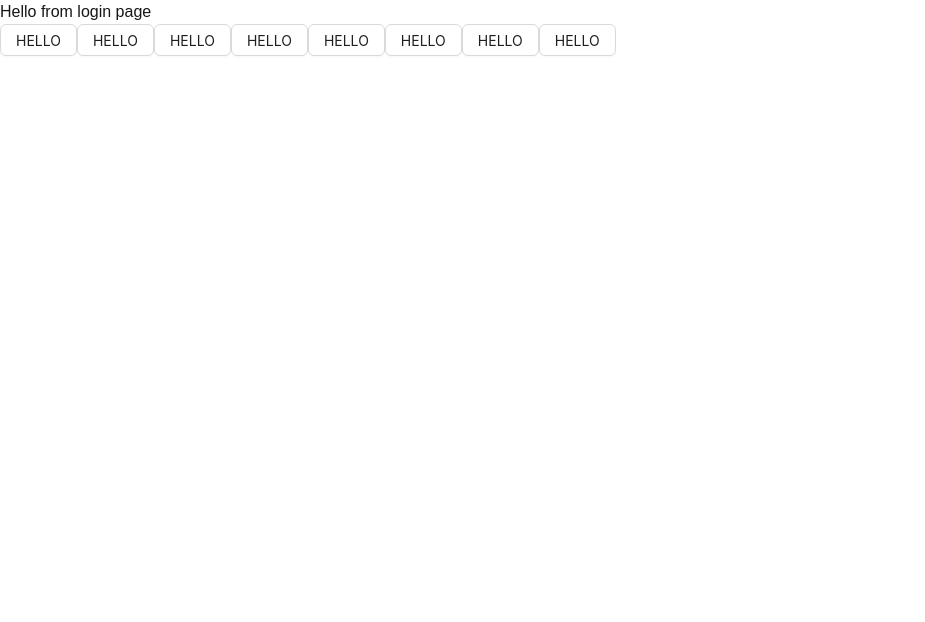
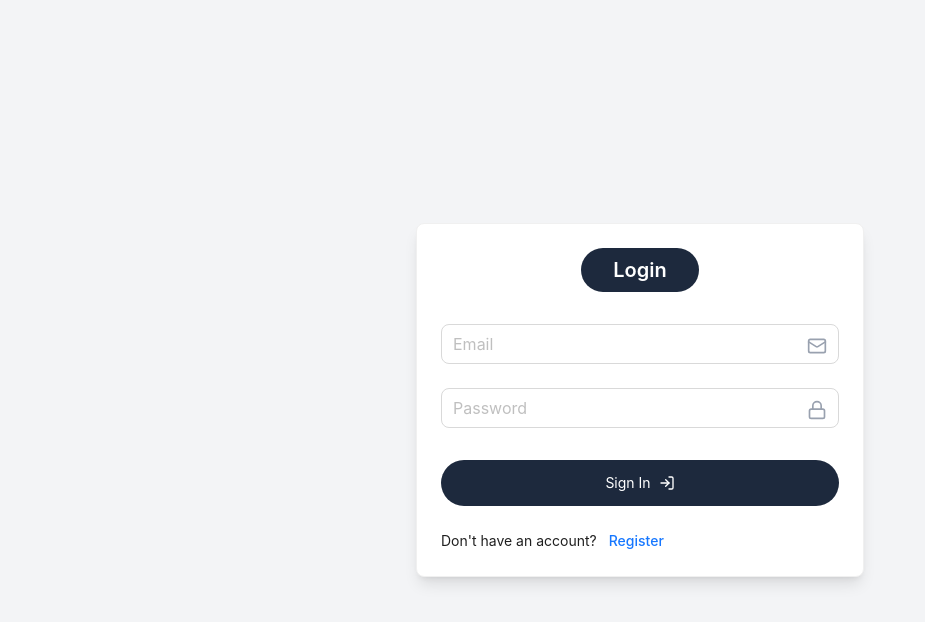
Before and after one commit to MuhammadDan/blog-app, a Next.js app: page /login in a window 1280 px wide. Shown: the top 622 px of the page, without its empty margins (0-925 px from the left). Built offline with nearby package versions, Linux system fonts and the light colour scheme; what @ant-design/nextjs-registry would draw is missing.

Commit message:
My Ninth day

```diff
--- /dev/null
+++ b/app/api/signup/route.js
@@ -0,0 +1,5 @@
+import { NextResponse as res } from "next/server"
+
+export const GET = ()=>{
+    return res.json({success: true})
+}
--- a/component/Signup.jsx
+++ b/component/Signup.jsx
@@ -1,42 +1,87 @@
-'use client'
-import {  Button, Card, Form, Input } from 'antd'
-import { Lock, Mail, Plus, User } from 'lucide-react'
-import React from 'react'
+"use client";
+import {  Card, Form, Input } from "antd";
+import { Lock, Mail, Plus, User } from "lucide-react";
+import Link from "next/link";
+import React from "react";
 
 const Signup = () => {
-  const signup = (values)=>{
-    console.log(values)
-  }
+  const signupvalue = (values) => {
+    console.log(values);
+  };
   return (
-    <div className='flex bg-gray-100 h-screen justify-center items-center'>
-        <Card hoverable className='w-full max-w-md bg-white shadow-lg'>
-          <div className='flex justify-center mb-8'>
-          <h1 className='bg-slate-800 text-xl text-white px-8 py-2 rounded-full font-semibold'>Register</h1>
+    <div className="flex bg-gray-100 h-screen justify-center items-center">
+      <Card hoverable className="w-full max-w-md bg-white shadow-lg">
+        <div className="flex justify-center mb-8">
+          <h1 className="bg-slate-800 text-xl text-white px-8 py-2 rounded-full font-semibold">
+            Register
+          </h1>
         </div>
-          <Form onFinish={signup}>
-            <Form.Item label="" name="fullname" rules={[{required: true}]}>
-              <Input size='large' placeholder='Username' className='pl-4 pr-12 py-3 border-0 border-b border-gray-300 rounded-none bg-transparent focus:border-gray-500 focus:ring-0'/>
-              <User className='absolute right-3 top-3 h-5 w-5 text-gray-400'/>
+        <Form onFinish={signupvalue}>
+          <Form.Item
+            name="fullname"
+            rules={[{ required: true, message: "Full name required" }]}
+          >
+            <div className="relative">
+              <Input
+                size="large"
+                placeholder="Username"
+                className="pl-4 pr-10 py-3 border-0 border-b border-gray-300 rounded-none bg-transparent focus:border-gray-500 focus:ring-0"
+              />
+              <User className="absolute right-3 top-3 h-5 w-5 text-gray-400" />
+            </div>
           </Form.Item>
-            <Form.Item label="" name="email" rules={[{required: true}]}>
-              <Input size='large' placeholder='Email' className='pl-4 pr-12 py-3 border-0 border-b border-gray-300 rounded-none bg-transparent focus:border-gray-500 focus:ring-0'/>
-              <Mail className='absolute right-3 top-3 h-5 w-5 text-gray-400'/>
+          <Form.Item label="" name="email" rules={[{ required: true }]}>
+            <div className="relative">
+            <Input
+              size="large"
+              placeholder="Email"
+              className="pl-4 pr-12 py-3 border-0 border-b border-gray-300 rounded-none bg-transparent focus:border-gray-500 focus:ring-0"
+            />
+            <Mail className="absolute right-3 top-3 h-5 w-5 text-gray-400" />
+          </div>
           </Form.Item>
-            <Form.Item label="" name="password" rules={[{required: true}]}>
-              <Input size='large' type='password' placeholder='Password' className='pl-4 pr-12 py-3 border-0 border-b border-gray-300 rounded-none bg-transparent focus:border-gray-500 focus:ring-0'/>
-              <Lock className='absolute right-3 top-3 h-5 w-5 text-gray-400'/>
+          <Form.Item label="" name="password" rules={[{ required: true }]}>
+            <div className="relative">
+            <Input
+              size="large"
+              type="password"
+              placeholder="Password"
+              className="pl-4 pr-12 py-3 border-0 border-b border-gray-300 rounded-none bg-transparent focus:border-gray-500 focus:ring-0"
+            />
+            <Lock className="absolute right-3 top-3 h-5 w-5 text-gray-400" />
+          </div>
           </Form.Item>
+          {/* <Form.Item>
+          <div className="flex items-center space-x-3 pt-4">
+            <Checkbox
+              id="terms"
+              checked={formData.agreeToTerms}
+              onCheckedChange={(checked) => setFormData((prev) => ({ ...prev, agreeToTerms: checked as boolean }))}
+              className="border-gray-400"
+            />
+            <label htmlFor="terms" className="text-sm text-gray-600 cursor-pointer">
+              I agree to the terms & condition
+            </label>
+          </div>
+</Form.Item> */}
           <Form.Item>
-              <Button className='w-full bg-slate-800 text-white py-3 rounded-full flex items-center justify-center gap-2 mt-8'>Signup
-                <Plus className='h-4 w-4'/>
-              </Button>
+            <button
+              className="w-full bg-slate-800 text-white py-3 rounded-full flex items-center justify-center gap-2 mt-8"
+              htmlType="submit"
+            >
+              Signup
+              <Plus className="h-4 w-4" />
+            </button>
             {/* // button antdsign ka nahi hai */}
           </Form.Item>
         </Form>
+        <div className="flex items-center gap-3">
+          <label>Already have an account?</label> <Link href='/login' className="text-blue-600 font-medium">Signin </Link>
+        </div>
       </Card>
     </div>
     // error
-  )
-}
+  );
+};
 
-export default Signup
+export default Signup;
--- a/component/login.jsx
+++ b/component/login.jsx
@@ -1,20 +1,61 @@
-import React from 'react'
-import { Card,Button, Form } from 'antd'
+"use client";
+import {  Card, Form, Input } from "antd";
+import { Lock, LogIn, Mail, Plus, User } from "lucide-react";
+import Link from "next/link";
+import React from "react";
+
 const Login = () => {
+  const loginvalue = (values) => {
+    console.log(values);
+  };
   return (
-    <div>
-        <h1>Hello from login page</h1>
-       <Button>HELLO</Button>
-       <Button>HELLO</Button>
-       <Button>HELLO</Button>
-       <Button>HELLO</Button>
-       <Button>HELLO</Button>
-       <Button>HELLO</Button>
-       <Button>HELLO</Button>
-       <Button>HELLO</Button>
+    <div className="flex bg-gray-100 h-screen justify-center items-center">
+      <Card hoverable className="w-full max-w-md bg-white shadow-lg">
+        <div className="flex justify-center mb-8">
+          <h1 className="bg-slate-800 text-xl text-white px-8 py-2 rounded-full font-semibold">
+            Login
+          </h1>
+        </div>
+        <Form onFinish={loginvalue}>
+          <Form.Item label="" name="email" rules={[{ required: true }]}>
+            <div className="relative">
+            <Input
+              size="large"
+              placeholder="Email"
+              className="pl-4 pr-12 py-3 border-0 border-b border-gray-300 rounded-none bg-transparent focus:border-gray-500 focus:ring-0"
+            />
+            <Mail className="absolute right-3 top-3 h-5 w-5 text-gray-400" />
+          </div>
+          </Form.Item>
+          <Form.Item label="" name="password" rules={[{ required: true }]}>
+            <div className="relative">
+            <Input
+              size="large"
+              type="password"
+              placeholder="Password"
+              className="pl-4 pr-12 py-3 border-0 border-b border-gray-300 rounded-none bg-transparent focus:border-gray-500 focus:ring-0"
+            />
+            <Lock className="absolute right-3 top-3 h-5 w-5 text-gray-400" />
+          </div>
+          </Form.Item>
+          <Form.Item>
+            <button
+              className="w-full bg-slate-800 text-white py-3 rounded-full flex items-center justify-center gap-2 mt-2"
+              htmlType="submit"
+            >
+              Sign In
+              <LogIn className="h-4 w-4" />
+            </button>
+            {/* // button antdsign ka nahi hai */}
+          </Form.Item>
+        </Form>
+        <div className="flex items-center gap-3">
+          <label>Don't have an account?</label> <Link href='/signup' className="text-blue-600 font-medium">Register</Link>
+        </div>
+      </Card>
+    </div>
+    // error
+  );
+};
 
-    </div>
-  )
-}
-
-export default Login
+export default Login;
--- /dev/null
+++ b/lib/db.js
@@ -0,0 +1,3 @@
+import mongoose from "mongoose"
+mongoose.connect(process.env.DB)
+export default mongoose
--- a/package.json
+++ b/package.json
@@ -12,6 +12,7 @@
     "@ant-design/nextjs-registry": "^1.1.0",
     "antd": "^5.27.0",
     "lucide-react": "^0.539.0",
+    "mongoose": "^8.17.1",
     "next": "15.3.5",
     "react": "^19.0.0",
     "react-dom": "^19.0.0"
```
Also changed, not shown: public/Understanding.txt, 1 other file (tests, documents, lock files or other folders). Lines whose indentation alone changed are shown as unchanged.
